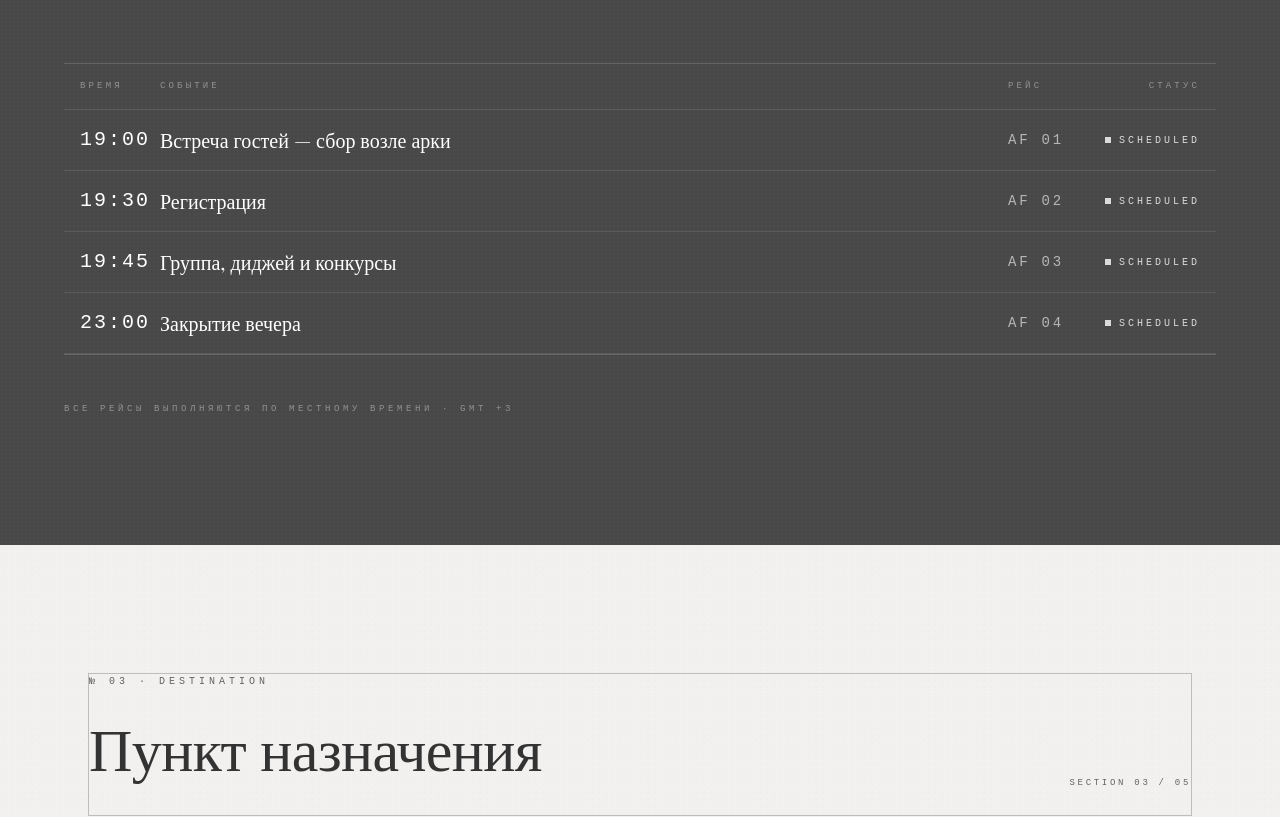
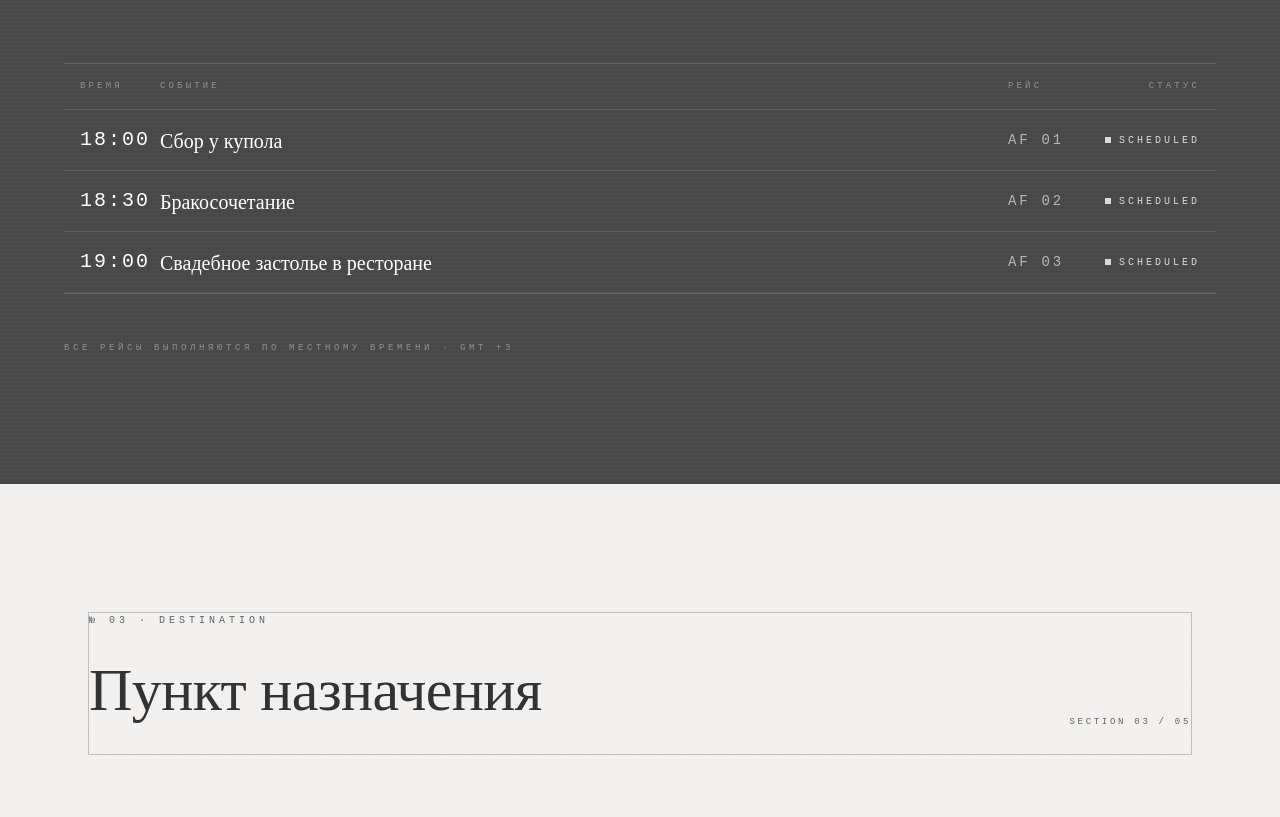
Before and after one commit to pakhlavonKh/aleksandra-fahad, a React (Vite) app: page / in a window 1280 px wide. Shown: the part 3412-4229 px from the top of the page. Built offline with nearby package versions, Linux system fonts and the light colour scheme.

Commit message:
changes in timetable

```diff
--- a/src/routes/index.tsx
+++ b/src/routes/index.tsx
@@ -368,8 +368,8 @@ function BoardingPass() {
               { label: "От", value: "TAS · Ташкент" },
               { label: "К", value: "Love Story · Любовь" },
               { label: "Дата", value: "26 · 06 · 2026" },
-              { label: "Время посадки", value: "19:00" },
-              { label: "Церемония", value: "19:00" },
+              { label: "Время посадки", value: "18:00" },
+              { label: "Церемония", value: "18:30" },
               { label: "Выход", value: "01" },
               { label: "Место", value: "1A" },
               { label: "Класс", value: "First" },
@@ -476,10 +476,9 @@ function QrCode() {
 /* ---------------- Journey / Departures ---------------- */
 function Journey() {
   const rows = [
-    { time: "19:00", code: "AF 01", title: "Встреча гостей — сбор возле арки", gate: "—", status: "Scheduled" },
-    { time: "19:30", code: "AF 02", title: "Регистрация", gate: "—", status: "Scheduled" },
-    { time: "19:45", code: "AF 03", title: "Группа, диджей и конкурсы", gate: "—", status: "Scheduled" },
-    { time: "23:00", code: "AF 04", title: "Закрытие вечера", gate: "—", status: "Scheduled" },
+    { time: "18:00", code: "AF 01", title: "Сбор у купола", gate: "—", status: "Scheduled" },
+    { time: "18:30", code: "AF 02", title: "Бракосочетание", gate: "—", status: "Scheduled" },
+    { time: "19:00", code: "AF 03", title: "Свадебное застолье в ресторане", gate: "—", status: "Scheduled" },
   ];
   return (
     <section id="journey" className="ink-texture text-paper py-32 px-6">
@@ -739,7 +738,7 @@ function CountdownAndCalendar() {
 
   useEffect(() => {
     const calculateTimeLeft = () => {
-      const weddingDate = new Date("2026-06-26T16:00:00").getTime();
+      const weddingDate = new Date("2026-06-26T18:00:00").getTime();
       const now = new Date().getTime();
       const difference = weddingDate - now;
 
@@ -782,7 +781,7 @@ function CountdownAndCalendar() {
           </div>
           <div className="text-center pt-8 border-t hairline border-border">
             <div className="font-display text-2xl md:text-3xl text-graphite">
-              26 · 06 · 2026 · 16:00
+              26 · 06 · 2026 · 18:00
             </div>
           </div>
         </div>
```
Also changed, not shown: 1 other file (tests, documents, lock files or other folders).
